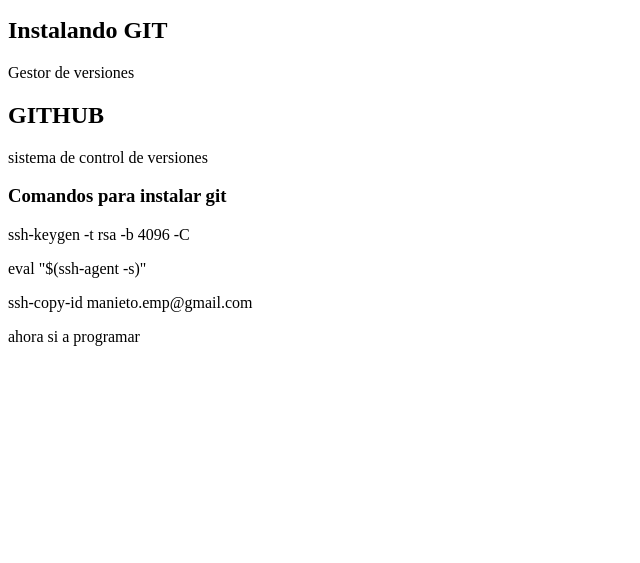
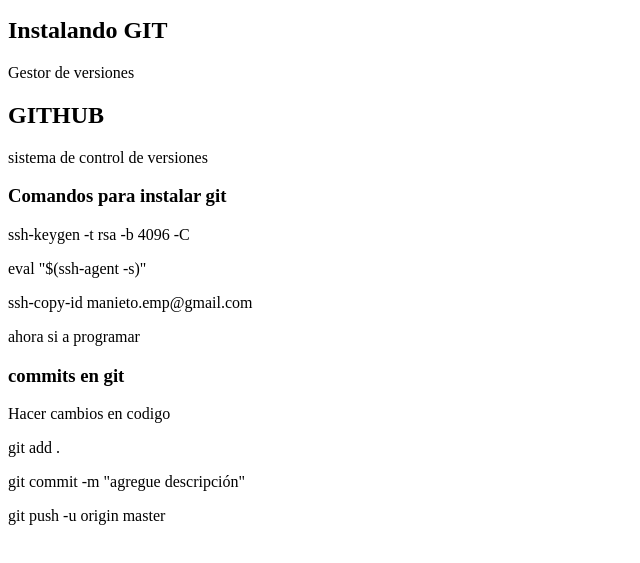
Before and after one commit to Mauro-Nieto/JsPractice, a plain HTML site: page index.html in a window 1280 px wide. Shown: the part 101-664 px from the top of the page, without its empty margins (0-640 px from the left). Drawn offline with Linux system fonts and the light colour scheme.

Commit message:
se agregaron comandos de terminal subir commits

```diff
--- a/index.html
+++ b/index.html
@@ -31,5 +31,12 @@
     <p>ssh-copy-id manieto.emp@gmail.com</p>
     <p>ahora si a programar</p>
 
+    <h3>commits en git</h3>
+    <P>Hacer cambios en codigo</P>
+    <p>git add .</p>
+    <p>git commit -m "agregue descripción"</p>
+    <p>git push -u origin master</p>
+
+
 </body>
 </html>
```
